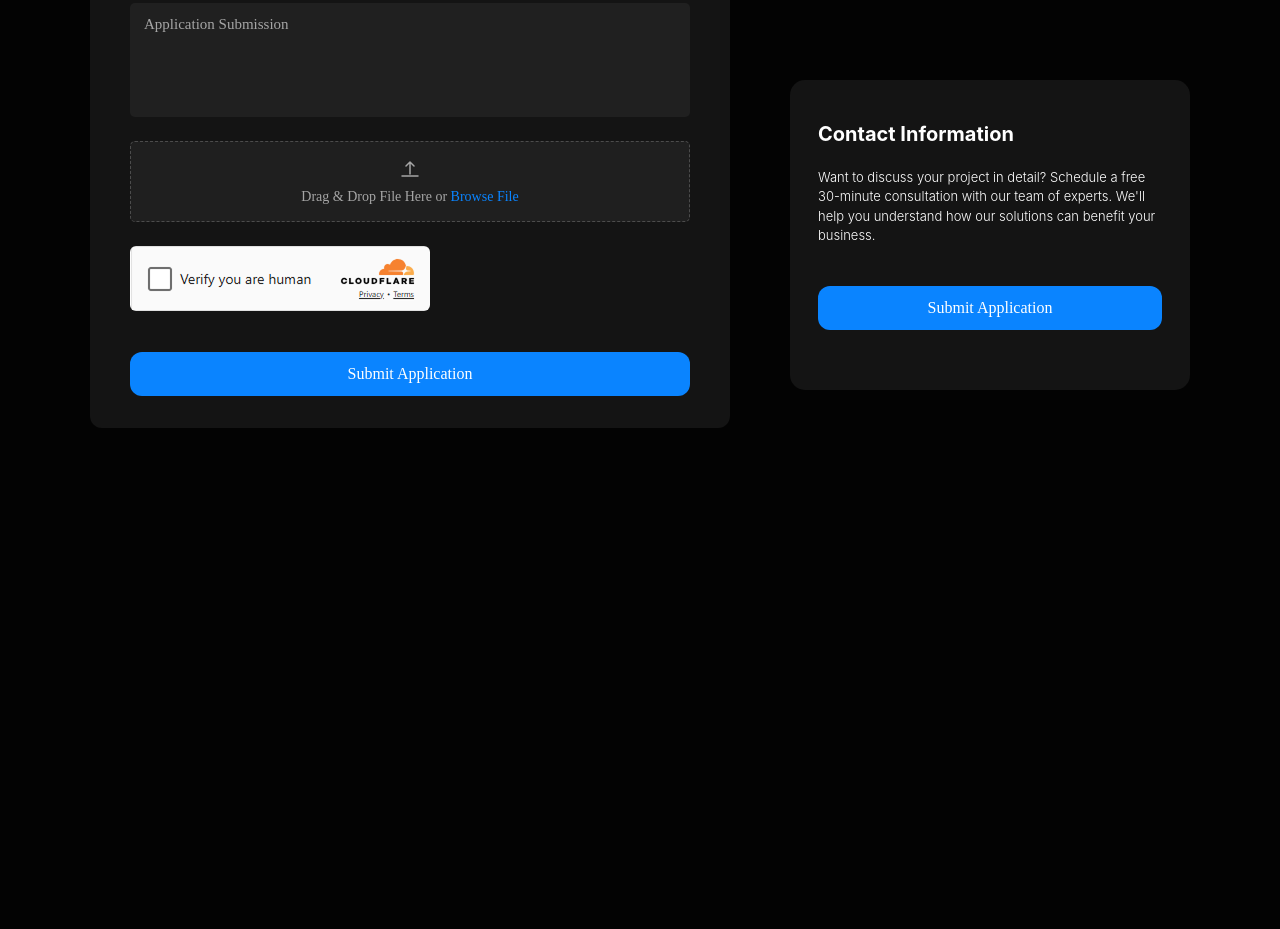
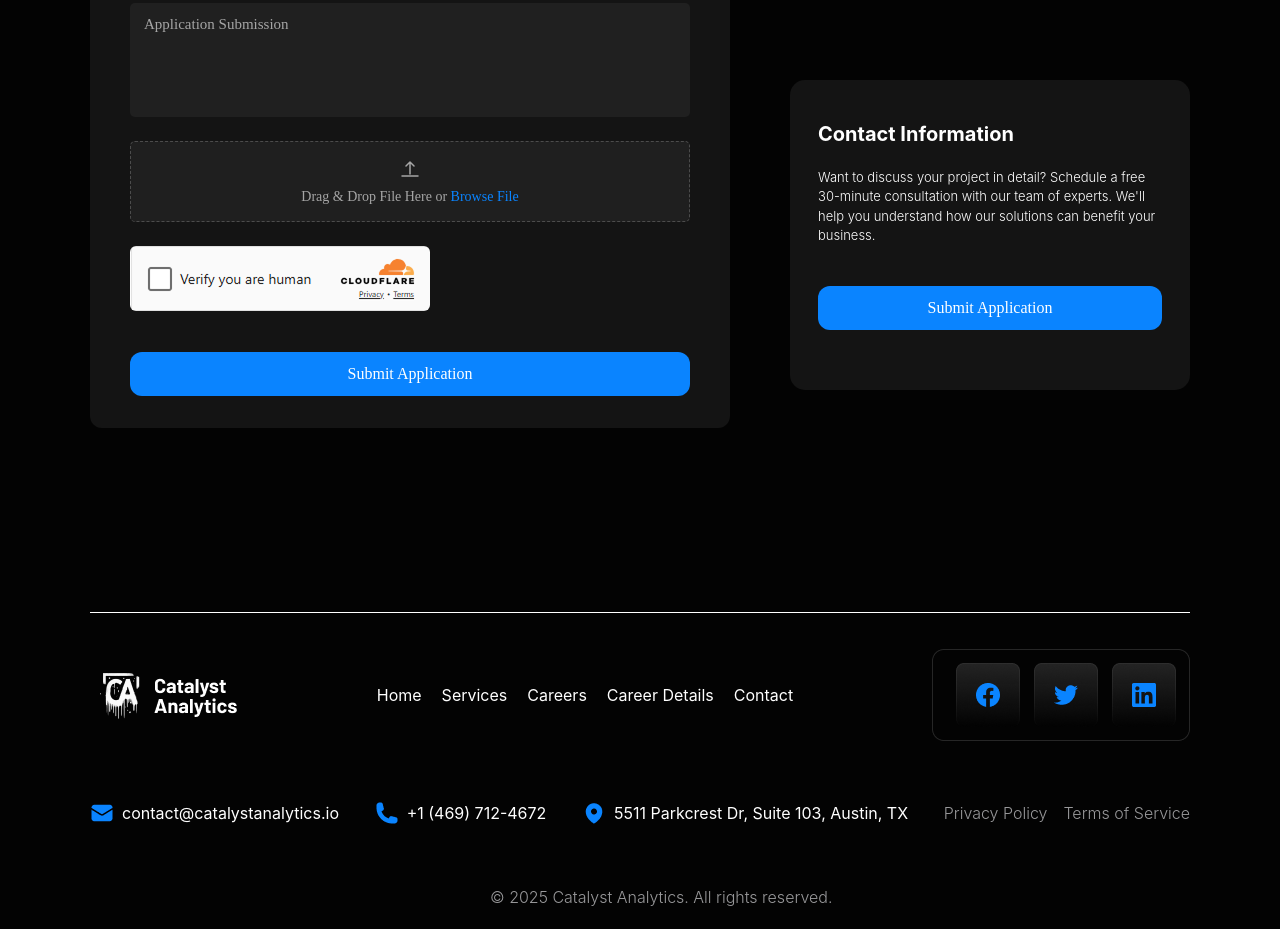
Before and after one commit to mnozilshoev-rgb/Exam3, a website: page src/page5.html in a window 1280 px wide. Shown: the part 998-1927 px from the top of the page. Before the commit the page ends 1454 px from the top, so only its background shows below. Drawn offline with nearby package versions, Linux system fonts and the light colour scheme; files that its build step writes are made by us from their sources.

Commit message:
footer page 5

```diff
--- a/src/page5.html
+++ b/src/page5.html
@@ -41,10 +41,12 @@
             style="background-image: url('images/Group\ 27.png');">
             <div class="lg:w-[60%]">
                 <h1 class="text-[37px] font-semibold pl-10 mb-10  pt-14">Contact Us</h1>
-                <p class="pl-10 pr-15   leading-relaxed">Get in touch with our team to discuss how we can help transform your
+                <p class="pl-10 pr-15   leading-relaxed">Get in touch with our team to discuss how we can help transform
+                    your
                     business.
                     We’re here to help.</p>
-                <button class="hidden lg:block p-2 pl-13 pr-13 lg:ml-10 lg:mt-10 rounded-[10px] bg-[#0A84FF] text-white">
+                <button
+                    class="hidden lg:block p-2 pl-13 pr-13 lg:ml-10 lg:mt-10 rounded-[10px] bg-[#0A84FF] text-white">
                     Get in touch</button>
             </div>
             <div>
@@ -85,8 +87,7 @@
                     <div
                         class="flex flex-row items-center gap-[10px] w-full px-[6px] pr-[14px] py-[4px] bg-white/5 rounded-[5px]">
 
-                        <div
-                            class="flex flex-row items-center gap-[4px] px-[8px] h-[34px] bg-[#323232] rounded-[6px] ">
+                        <div class="flex flex-row items-center gap-[4px] px-[8px] h-[34px] bg-[#323232] rounded-[6px] ">
                             <span class="text-[16px]">🏴‍☠️</span>
                             <span
                                 class="font-['Barlow'] font-normal text-[15px] leading-[18px]  text-white/60">+1</span>
@@ -108,8 +109,7 @@
                                 stroke-width="1.5" stroke-linecap="round" stroke-linejoin="round" />
                         </svg>
 
-                        <p
-                            class="font-['Barlow'] font-normal text-[14px] leading-[17px]  text-white/60">
+                        <p class="font-['Barlow'] font-normal text-[14px] leading-[17px]  text-white/60">
                             Drag & Drop File Here or <span class="text-[#0A84FF] cursor-pointer">Browse File</span>
                         </p>
                     </div>
@@ -158,14 +158,21 @@
                 </div>
 
 
-                <div class="flex-col p-7 pt-10 pb-15 bg-[#141414] rounded-[15px] lg:w-[400px] w-[100%] mt-20  text-white ">
+                <div
+                    class="flex-col p-7 pt-10 pb-15 bg-[#141414] rounded-[15px] lg:w-[400px] w-[100%] mt-20  text-white ">
                     <h1 class="font-bold text-xl">Contact Information</h1>
-                    <p class="font-light text-[13px] mt-5">Want to discuss your project in detail? Schedule a free 30-minute consultation with our team of experts. We'll help you understand how our solutions can benefit your business.</p>
+                    <p class="font-light text-[13px] mt-5">Want to discuss your project in detail? Schedule a free
+                        30-minute consultation with our team of experts. We'll help you understand how our solutions can
+                        benefit your business.</p>
                     <button
                         class="flex mt-10 flex-row justify-center items-center px-[20px] py-[10px] gap-[10px] w-full bg-[#0A84FF] rounded-[12px] font-['Roboto_Flex'] font-medium text-[16px] leading-[150%] text-center capitalize text-white">
                         Submit Application
                     </button>
                 </div>
+
+            </div>
+
+
 
         </div>
 
@@ -179,8 +186,56 @@
 
 
 
+    <div
+        class="flex-col items-center justify-between w-full max-w-[90%] lg:max-w-[1100px] m-auto h-auto text-[white] items-center mt-39 border-t-1 pt-9 ">
+        <div class="flex-col lg:flex lg:flex-row items-center justify-between w-full  ">
 
 
+            <div>
+                <img src="./images/image.png" alt="">
+            </div>
+
+            <div class="flex flex-col  lg:flex lg:flex-row gap-5 items-start p-5 ">
+                <a href="">Home</a>
+                <a href="">Services</a>
+                <a href="">Careers</a>
+                <a href="">Career Details</a>
+                <a href="">Contact</a>
+            </div>
+
+            <div>
+                <img src="./images/Sub Container.png" alt="">
+            </div>
+        </div>
+
+        <div class=" flex-col lg:flex lg:flex-row justify-between  mt-15  grid gap-y-4 ">
+            <div class="flex gap-2">
+                <img src="./images/Icon (17).png" alt="">
+                <p>contact@catalystanalytics.io</p>
+            </div>
+            <div class="flex gap-2">
+                <img src="./images/Icon (18).png" alt="">
+                <p>+1 (469) 712-4672</p>
+            </div>
+            <div class="flex gap-2">
+                <img src="./images/Icon (19).png" alt="">
+                <p>5511 Parkcrest Dr, Suite 103, Austin, TX </p>
+            </div>
+            <div class="flex gap-4 text-[#98989A] font-light">
+                <p>Privacy Policy</p>
+                <p>Terms of Service</p>
+            </div>
 
 
         </div>
+
+
+        <p class="flex gap-4 text-[#98989A] font-light text-center mt-15 lg:ml-100 mb-5">© 2025 Catalyst Analytics. All
+            rights reserved.</p>
+
+
+    </div>
+
+</body>
+
+</html>
```
Lines whose indentation alone changed are shown as unchanged.
